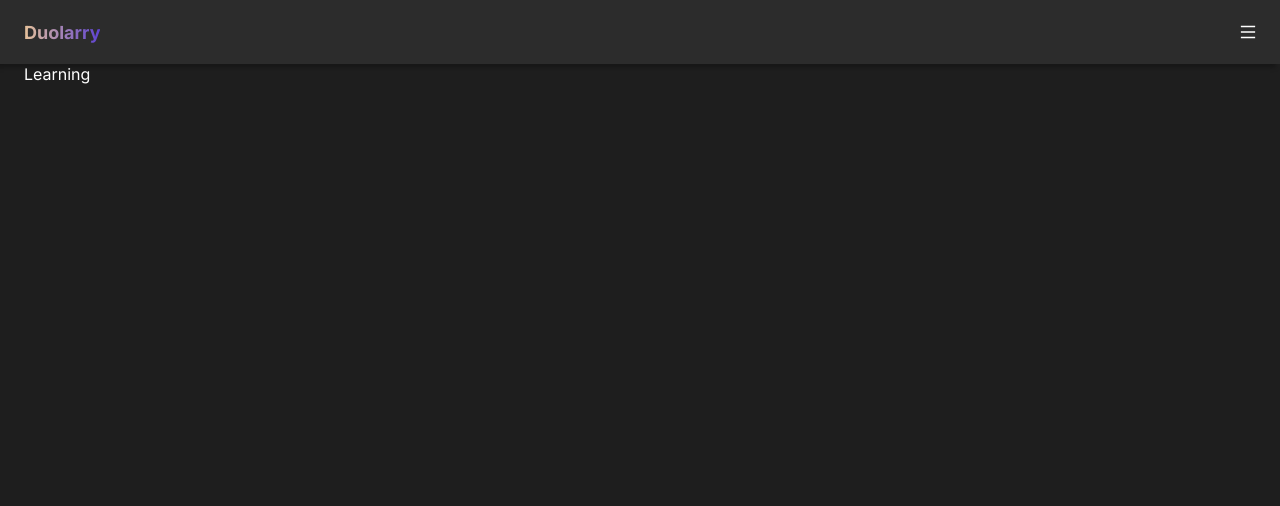
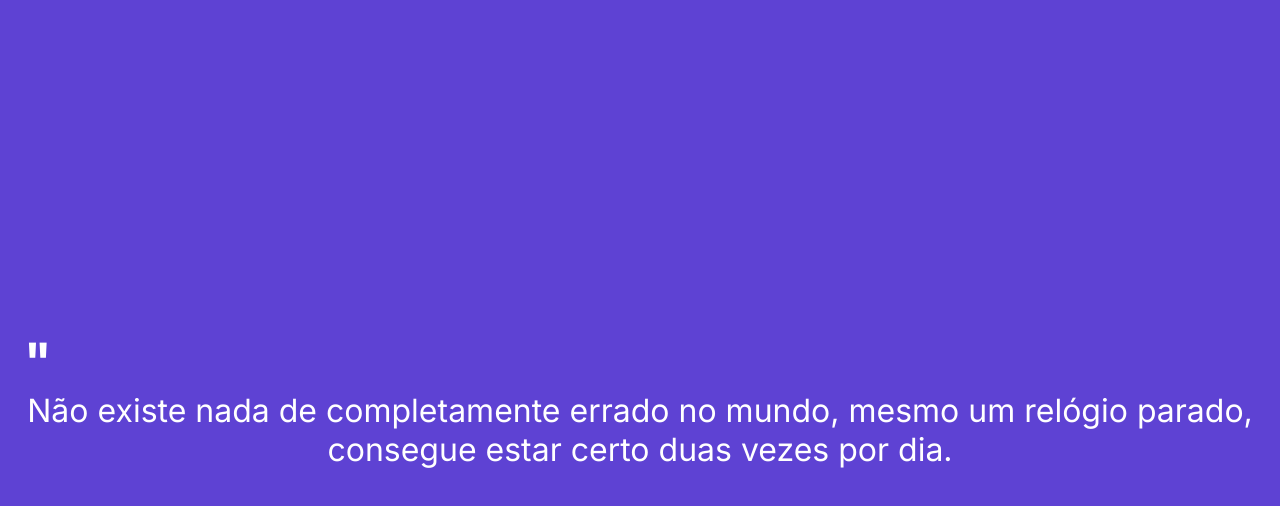
Before and after one commit to YgorMendes/duolarry, a Next.js app: page /learning in a window 1280 px wide. Shown: the top 506 px of the page. Built offline with nearby package versions, Linux system fonts and the light colour scheme.

Commit message:
feat: motivational phrase

```diff
--- a/src/app/components/header/header.tsx
+++ b/src/app/components/header/header.tsx
@@ -2,7 +2,7 @@
 import React, { useState } from "react";
 
 import "./styles.scss";
-import { MenuOutlined } from "@ant-design/icons";
+import { CloseCircleOutlined, MenuOutlined } from "@ant-design/icons";
 import { Menu } from "../menu/menu";
 
 export function Header() {
@@ -14,11 +14,17 @@ export function Header() {
       <div className={`header_menu-options ${isVisible ? "is-visible" : ""}`}>
         <Menu closeMenu={() => setIsVisible(false)} />
       </div>
-
-      <MenuOutlined
-        onClick={() => setIsVisible((currentValue) => !currentValue)}
-        className={`header_menu-burger ${isVisible ? "is-visible" : ""}`}
-      />
+      {isVisible ? (
+        <CloseCircleOutlined
+          onClick={() => setIsVisible(false)}
+          className={`header_menu-burger ${isVisible ? "is-visible" : ""}`}
+        />
+      ) : (
+        <MenuOutlined
+          onClick={() => setIsVisible(true)}
+          className={`header_menu-burger ${isVisible ? "is-visible" : ""}`}
+        />
+      )}
     </header>
   );
 }
--- a/src/app/learning/page.tsx
+++ b/src/app/learning/page.tsx
@@ -1,10 +1,43 @@
-import React from "react";
+"use client";
+import React, { useState } from "react";
 import { Suspense } from "react";
+import { motivationalPhrases } from "../provider/mocks";
+import "./styles.scss";
+import dynamic from "next/dynamic";
 
-export default function Learning() {
+function Learning() {
+  const [motivationalIsVisible, setMotivationalIsVisible] = useState(true);
+  const [hidden, setHidden] = useState(false);
+
+  setTimeout(() => {
+    setMotivationalIsVisible(false);
+  }, 7000);
+
+  setTimeout(() => {
+    setHidden(true);
+  }, 7350);
+
   return (
     <Suspense>
-      <main className="contant">Learning</main>
+      <main className="contant">
+        <div
+          className={`motivational ${
+            motivationalIsVisible ? "is-visible" : ""
+          }`}
+          style={{
+            display: `${hidden ? "none" : "flex"}`,
+            height: `${window.innerHeight}px`,
+            background: `${motivationalPhrases[2].color}`,
+          }}
+        >
+          <span>&quot;</span>
+          <p className="motivational_phrase">{motivationalPhrases[2].phrase}</p>
+        </div>
+      </main>
     </Suspense>
   );
 }
+
+export default dynamic(() => Promise.resolve(Learning), {
+  ssr: false,
+});
--- /dev/null
+++ b/src/app/learning/styles.scss
@@ -0,0 +1,36 @@
+.motivational {
+  display: flex;
+  flex-direction: column;
+  justify-content: center;
+  position: absolute;
+  top: 0;
+  height: 0;
+  left: 0;
+  overflow: hidden;
+
+  opacity: 0;
+  transition: all 0.3s ease-in-out;
+  z-index: -1;
+
+  &.is-visible {
+    opacity: 1;
+    height: 0;
+    z-index: 8;
+  }
+
+  width: auto;
+  padding: 0 24px;
+
+  span {
+    display: flex;
+    font-weight: 600;
+    font-size: 50px;
+  }
+
+  .motivational_phrase {
+    margin: 0 !important;
+    color: #fff;
+    font-size: 32px;
+    text-align: center;
+  }
+}
--- /dev/null
+++ b/src/app/provider/mocks/index.ts
@@ -0,0 +1,20 @@
+export const motivationalPhrases = [
+  {
+    phrase:
+      "É melhor você tentar algo, vê-lo não funcionar e aprender com isso, do que não fazer nada.",
+    color: "#45c4b0",
+    id: "1",
+  },
+  {
+    phrase:
+      "Tudo o que um sonho precisa para ser realizado é alguém que acredite que ele possa ser realizado.",
+    color: "#e7c29a",
+    id: "2",
+  },
+  {
+    phrase:
+      "Não existe nada de completamente errado no mundo, mesmo um relógio parado, consegue estar certo duas vezes por dia.",
+    color: "#5e42d3",
+    id: "3",
+  },
+];
```
